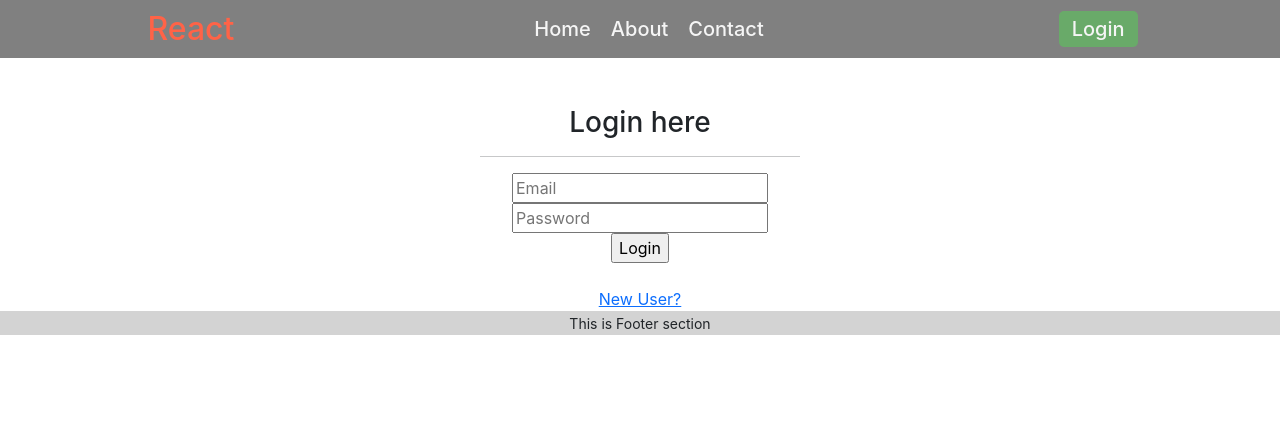
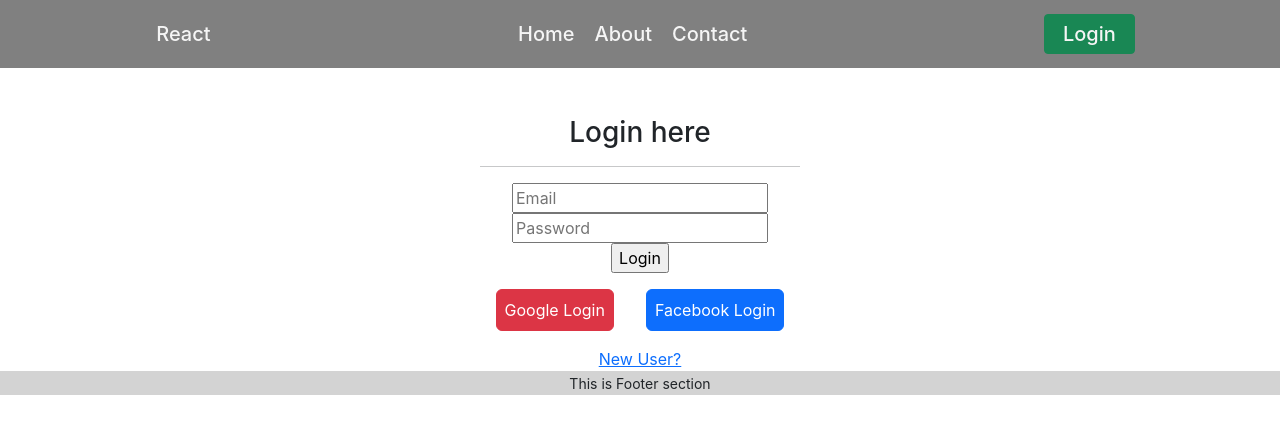
Before and after one commit to Sharif-00112/react-router-firebase-authentication, a React (Create React App) app: page /login in a window 1280 px wide. Shown: the top 434 px of the page. Built offline with nearby package versions, Linux system fonts and the light colour scheme; no server answers.

Commit message:
login-logout

```diff
--- a/src/components/Header/Header.css
+++ b/src/components/Header/Header.css
@@ -3,12 +3,6 @@
     padding: 10px 0;
     display: flex;
     justify-content: space-around;
-}
-
-.page-name{
-    display: inline;
-    padding: 1px 5px;
-    color: tomato;
 }
 
 .navbar a{
@@ -17,6 +11,12 @@
     font-size: 20px;
     font-weight: 500;
     padding: 0 10px;
+}
+
+#page-name{
+    display: inline;
+    padding: 1px 5px;
+    color: tomato;
 }
 
 .navLinks a:hover{
--- a/src/components/Header/Header.js
+++ b/src/components/Header/Header.js
@@ -1,12 +1,14 @@
 import React from 'react';
 import './Header.css';
 import { Link } from 'react-router-dom';
+import useFirebase from '../../hooks/useFirebase';
 
 const Header = () => {
+    const{user, logout} = useFirebase();
     return (
         <div className='navbar'>
-            <div className="">
-                <h2 className='page-name'>React</h2>
+            <div className="" id='page-name'>
+                <Link to="/home">React</Link>
             </div>
             <div className="navLinks">
                 <Link to="/home">Home</Link>
@@ -14,7 +16,13 @@ const Header = () => {
                 <Link to="/contact">Contact</Link>
             </div>
             <div className="">
-                <button className='custom-btn'><Link to="/login">Login</Link></button>
+                <button className='btn btn-success btn-sm m-1'>
+                    <Link to="/login">Login</Link>
+                </button>
+
+                { user?.email && <button onClick={logout} className='btn btn-danger btn-sm m-1'>
+                    <a href="/home">Logout</a>
+                </button> }
             </div>
         </div>
     );
--- a/src/components/Home/Home.js
+++ b/src/components/Home/Home.js
@@ -1,10 +1,15 @@
 import React from 'react';
+import useFirebase from '../../hooks/useFirebase';
 
 
 const Home = () => {
+    const{user} = useFirebase();
     return (
         <div>
             <h3 className='pt-5'>Homepage</h3> <hr className='w-25 mx-auto'/>
+
+            { user?.email && <button>Logout</button> }
+
         </div>
     );
 };
--- a/src/components/Login/Login.js
+++ b/src/components/Login/Login.js
@@ -1,10 +1,17 @@
 import React from 'react';
 import { Link } from 'react-router-dom';
+import useFirebase from '../../hooks/useFirebase';
 
 const Login = () => {
+    //destructuring hooks
+    const {signInUsingGoogle, user} = useFirebase();
     return (
         <div>
-            <h3 className='pt-5'>Login here</h3>
+            { !user.displayName ? <h3 className='pt-5'>Login here</h3>
+            :
+            <h3 className='pt-5'>Welcome, <span className='text-success'>{user.displayName}</span></h3>
+            }
+
             <hr className='w-25 mx-auto'/>
 
             <form action="">
@@ -14,6 +21,10 @@ const Login = () => {
                 <br />
                 <input type="submit" value='Login'/>
             </form>
+
+            <button onClick={signInUsingGoogle} className='btn btn-danger p-2 m-3'>Google Login</button>
+            <button className='btn btn-primary p-2 m-3'>Facebook Login</button>
+
             <br />
             <Link to="/register">New User?</Link>
         </div>
--- /dev/null
+++ b/src/hooks/useFirebase.js
@@ -0,0 +1,62 @@
+import { useState } from "react";
+import initializeAuthentication from '../Firebase/firebase.initialize';
+import { getAuth, signInWithPopup, GoogleAuthProvider, onAuthStateChanged, signOut } from "firebase/auth";
+import { useEffect } from "react";
+
+initializeAuthentication();
+
+const useFirebase = () =>{
+    const [user, setUser] = useState({});
+    const [error, setError] = useState('');
+    const googleProvider = new GoogleAuthProvider();
+    const auth = getAuth();
+
+    const signInUsingGoogle = () =>{
+        signInWithPopup(auth, googleProvider)
+        .then((result) => {
+            // This gives you a Google Access Token. You can use it to access the Google API.
+            const credential = GoogleAuthProvider.credentialFromResult(result);
+            const token = credential.accessToken;
+            // The signed-in user info.
+            setUser(result.user);
+            console.log(result.user);
+        }).catch((error) => {
+            // Handle Errors here.
+            setError(error.code);
+            setError(error.message);
+            // The email of the user's account used.
+            setError(error.customData.email);
+            // The AuthCredential type that was used.
+            setError(GoogleAuthProvider.credentialFromError(error));
+            console.log(error);
+        });
+    }
+
+    useEffect(()=>{
+        onAuthStateChanged(auth, (user) => {
+            if (user) {
+              // User is signed in, see docs for a list of available properties
+              // https://firebase.google.com/docs/reference/js/firebase.User
+              console.log('inside state change', user);
+              setUser(user);
+            } else {
+              // User is signed out
+              // ...
+            }
+          });
+    },[auth])
+
+    const logout = () =>{
+        signOut(auth)
+        .then(() => {
+            // Sign-out successful.
+            setUser({});
+          }).catch((error) => {
+            // An error happened.
+          });
+    }
+
+    return {signInUsingGoogle, user, error, logout};
+}
+
+export default useFirebase;
```
